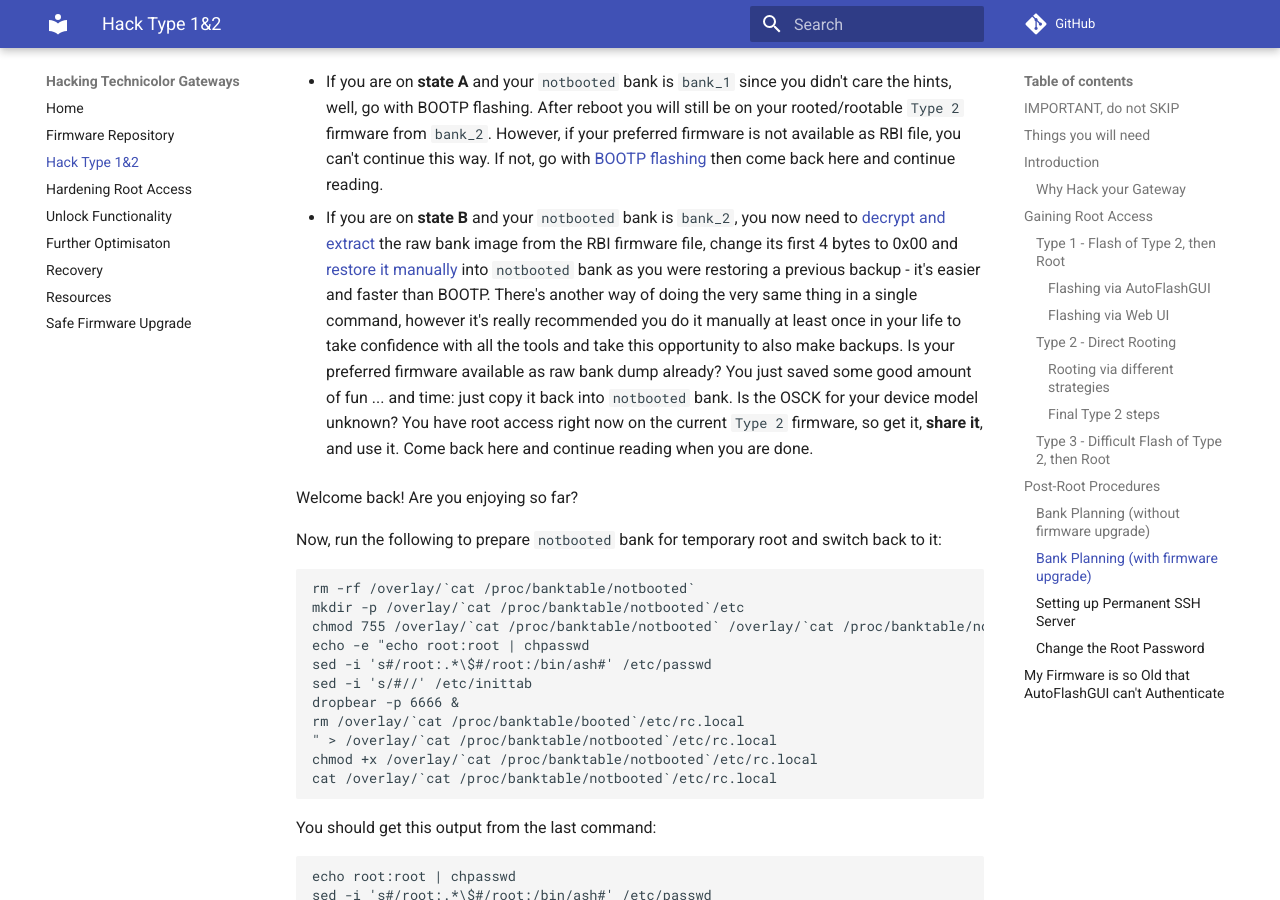
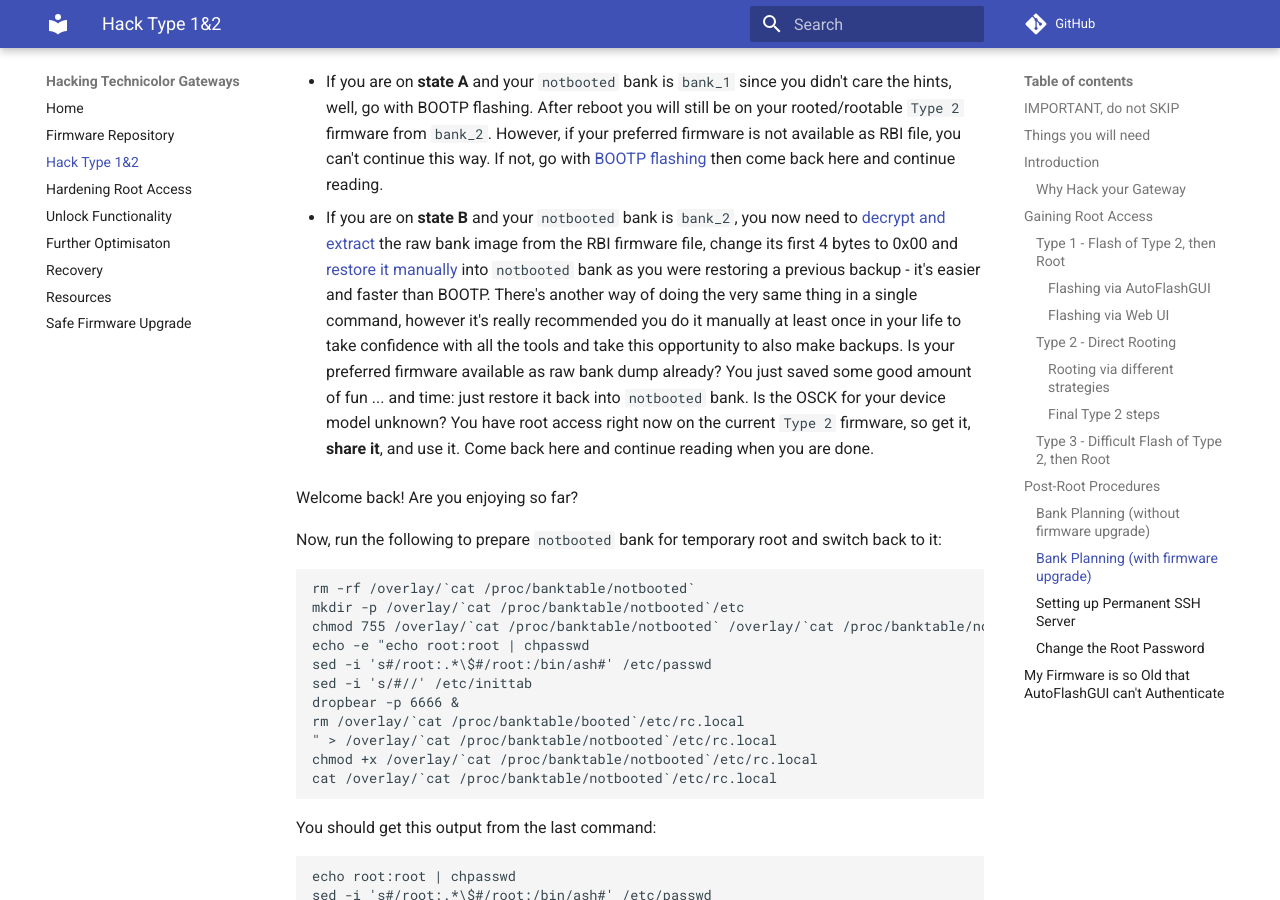
Before and after one commit to hack-technicolor/hack-technicolor, an MkDocs documentation site: the page built from docs/Hack Type 1&2.md, in a window 1280 px wide and 900 px high, scrolled down 9448 px. Built offline with MkDocs 1.6.1 and Material for MkDocs 9.7.7, drawn with Linux system fonts in a browser that asks for light colours; comment, search, counter and statistics services are not loaded.

Commit message:
Fix syntax

```diff
--- a/docs/Hack Type 1&2.md
+++ b/docs/Hack Type 1&2.md
@@ -299,7 +299,7 @@ The shortest path for firmware flashing depends whether you start from on *"stat
 
 - If you are on **state A** and your `notbooted` bank is `bank_1` since you didn't care the hints, well, go with BOOTP flashing. After reboot you will still be on your rooted/rootable `Type 2` firmware from `bank_2`. However, if your preferred firmware is not available as RBI file, you can't continue this way. If not, go with [BOOTP flashing](../Recovery/#bootp-recovery-mode-tftp-flashing) then come back here and continue reading.
 
-- If you are on **state B** and your `notbooted` bank is `bank_2`, you now need to [decrypt and extract](../Resources/#decrypting-firmware) the raw bank image from the RBI firmware file, change its first 4 bytes to 0x00 and [restore it manually](../Resources/#backuprestore-bit-for-bit-dumps) into `notbooted` bank as you were restoring a previous backup - it's easier and faster than BOOTP. There's another way of doing the very same thing in a single command, however it's really recommended you do it manually at least once in your life to take confidence with all the tools and take this opportunity to also make backups. Is your preferred firmware available as raw bank dump already? You just saved some good amount of fun ... and time: just copy it back into `notbooted` bank. Is the OSCK for your device model unknown? You have root access right now on the current `Type 2` firmware, so get it, **share it**, and use it. Come back here and continue reading when you are done.
+- If you are on **state B** and your `notbooted` bank is `bank_2`, you now need to [decrypt and extract](../Resources/#decrypting-firmware) the raw bank image from the RBI firmware file, change its first 4 bytes to 0x00 and [restore it manually](../Resources/#backuprestore-bit-for-bit-dumps) into `notbooted` bank as you were restoring a previous backup - it's easier and faster than BOOTP. There's another way of doing the very same thing in a single command, however it's really recommended you do it manually at least once in your life to take confidence with all the tools and take this opportunity to also make backups. Is your preferred firmware available as raw bank dump already? You just saved some good amount of fun ... and time: just restore it back into `notbooted` bank. Is the OSCK for your device model unknown? You have root access right now on the current `Type 2` firmware, so get it, **share it**, and use it. Come back here and continue reading when you are done.
 
 Welcome back! Are you enjoying so far?
 
```
Also changed, not shown: docs/Resources.md (+1 -1 lines).
